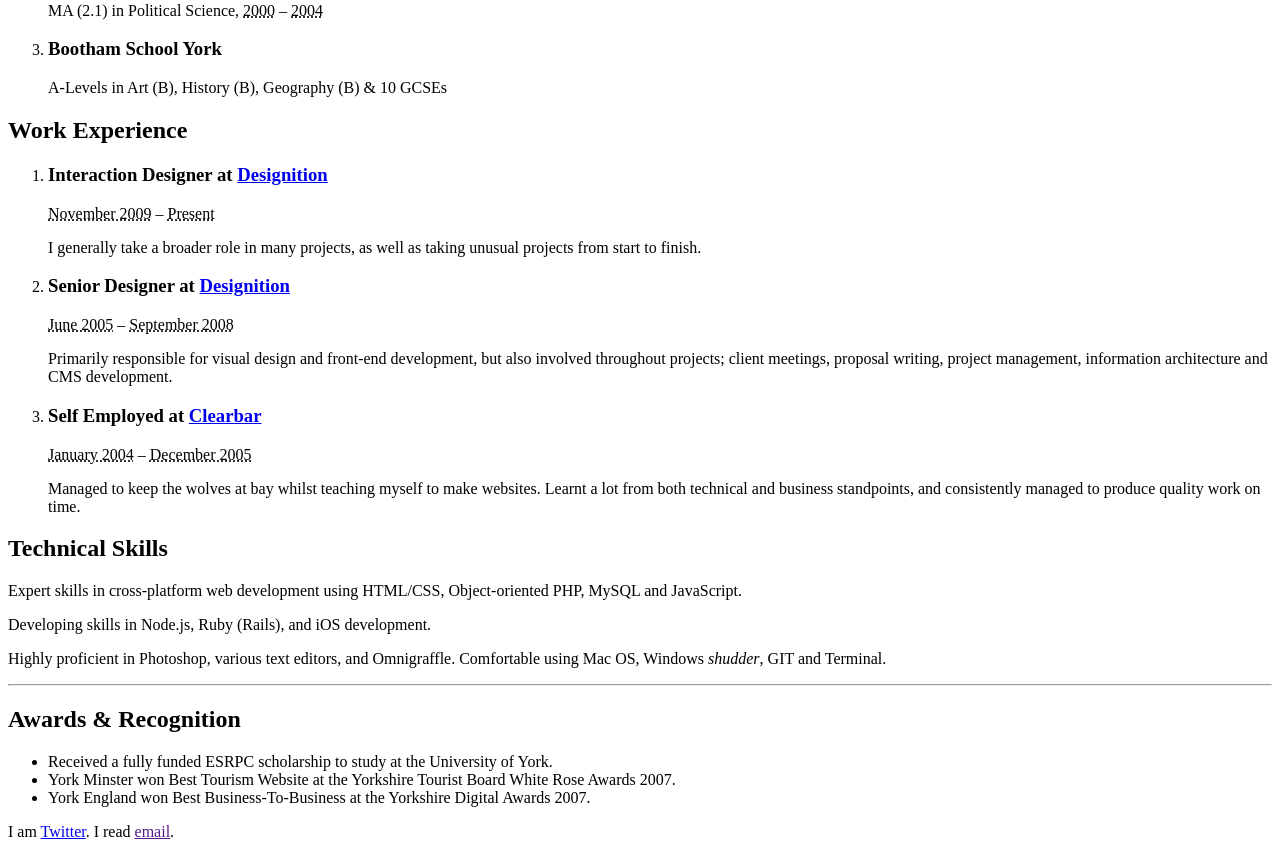
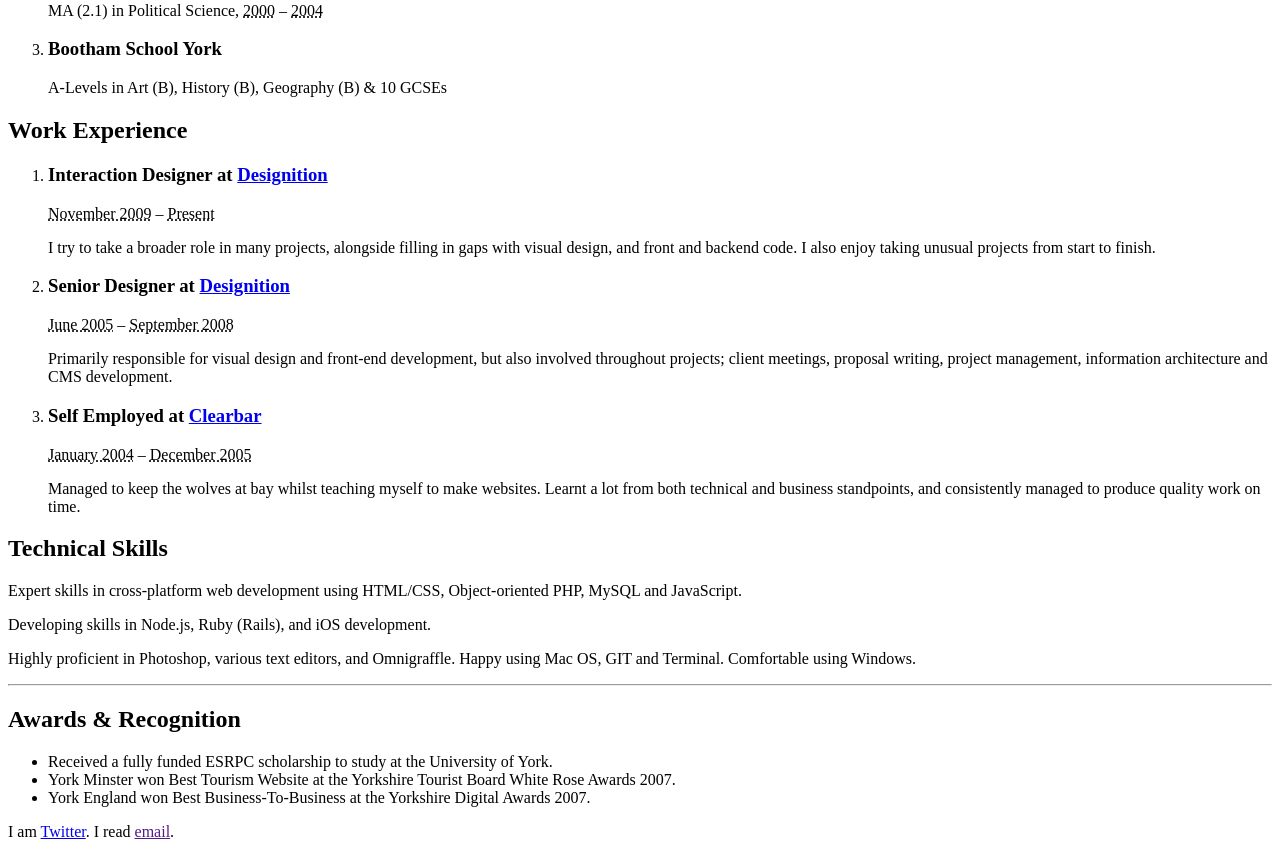
Before and after one commit to steveu/clearbar, a PHP site: the page made by site/templates/cv.php in a window 1280 px wide. Shown: the part 445-1298 px from the top of the page. Run offline with PHP 8.4, Linux system fonts and the light colour scheme; the template is opened without the code that fills it, so the values that code supplies are empty; some libraries are stand-ins or nearby versions.

Commit message:
CV text update

```diff
--- a/site/templates/cv.php
+++ b/site/templates/cv.php
@@ -55,8 +55,9 @@
 						<abbr class="dtstart" title="2005-06-01">November 2009</abbr>  &#8211; <abbr class="dtend" title="20012-01-01">Present</abbr>
 					</p>
   					<p class="description">
-	  					I generally take a broader role in many projects,
-	  					as well as taking unusual projects from start to finish.
+	  					I try to take a broader role in many projects, alongside filling in gaps
+	  					with visual design, and front and backend code.
+	  					I also enjoy taking unusual projects from start to finish.
 					</p>
 				</li>
   				<li class="experience vevent">
@@ -103,7 +104,7 @@
 			<h2>Technical Skills</h2>
 			<p>Expert skills in cross-platform web development using HTML/CSS, Object-oriented PHP, MySQL and JavaScript.</p>
 			<p>Developing skills in Node.js, Ruby (Rails), and iOS development.</p>
-			<p>Highly proficient in Photoshop, various text editors, and Omnigraffle. Comfortable using Mac OS, Windows <em>shudder</em>, GIT and Terminal.</p>
+			<p>Highly proficient in Photoshop, various text editors, and Omnigraffle. Happy using Mac OS, GIT and Terminal. Comfortable using Windows.</p>
 
 			<hr />
 
```
